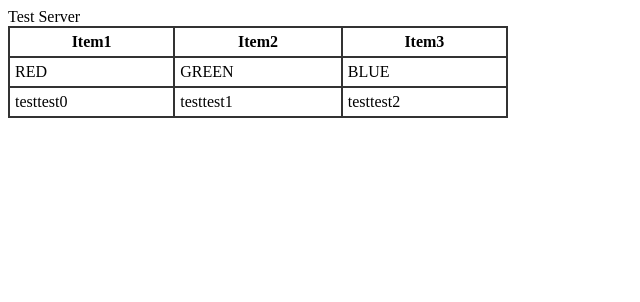
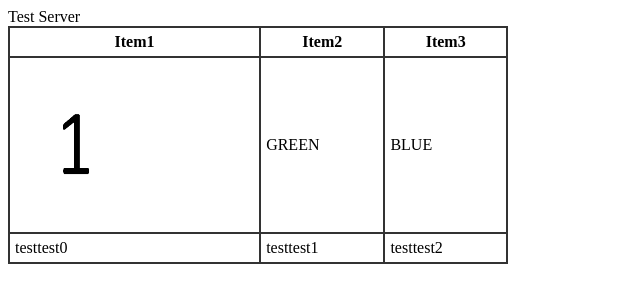
Before and after one commit to G-goth/HTMLTest, a website: page index.html in a window 1280 px wide. Shown: the whole page, without its empty margins (0-640 px from the left). Drawn offline with Linux system fonts and the light colour scheme.

Commit message:
imgタグの追加

```diff
--- a/index.html
+++ b/index.html
@@ -17,7 +17,7 @@
             <th>Item3</th>
         </tr>
         <tr>
-            <td>RED</td>
+            <td><img src="img1.PNG" height="160" width="120"><img</td>
             <td>GREEN</td>
             <td>BLUE</td>
         </tr>
```
